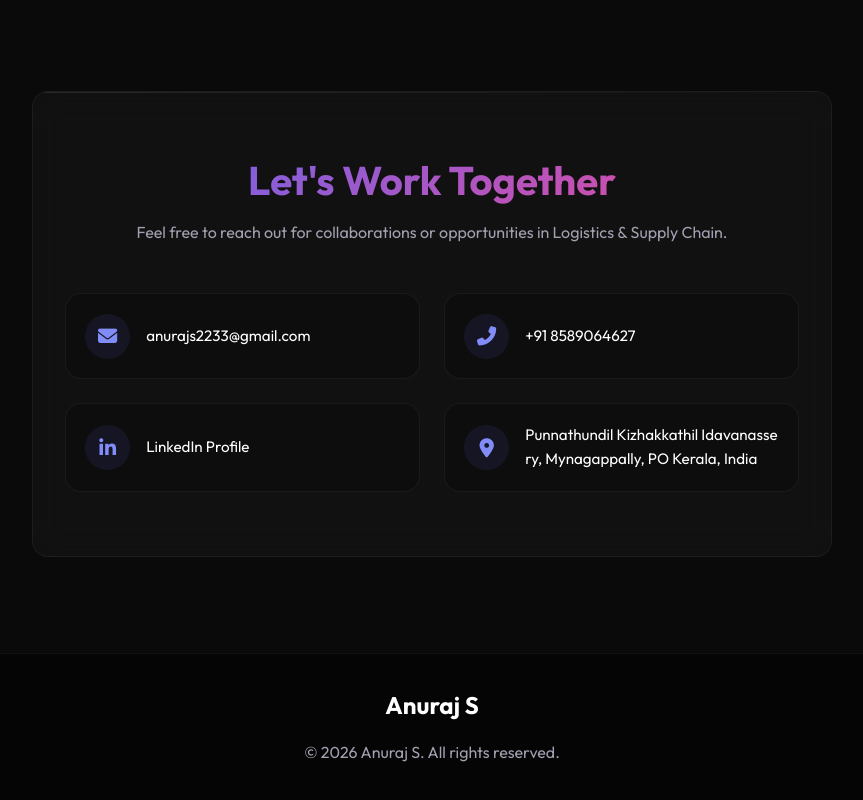
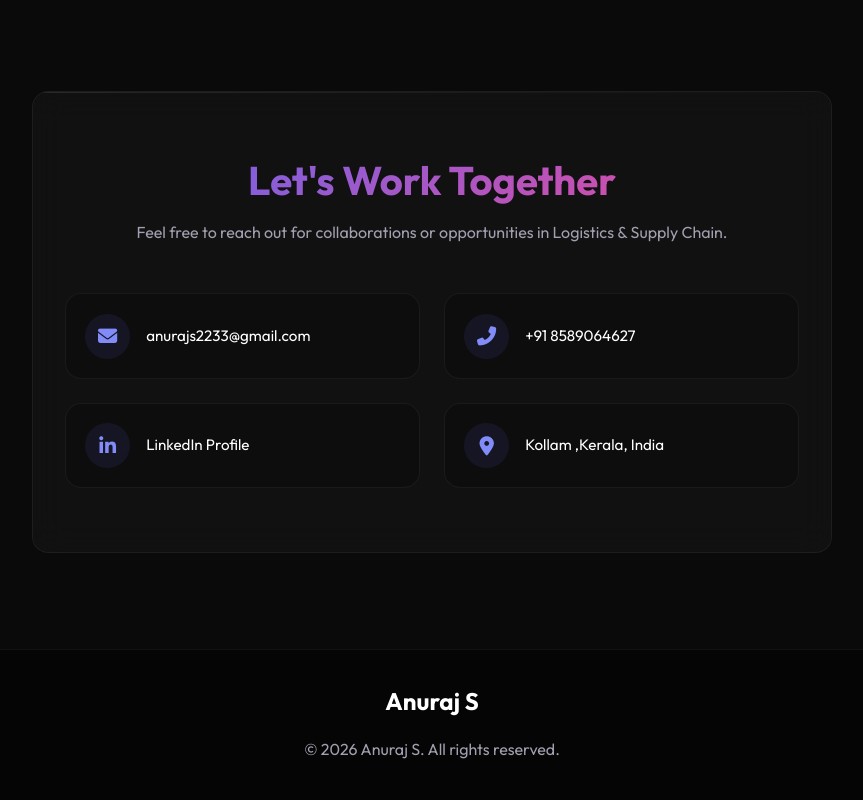
Before and after one commit to AnurajS23/AnurajS, a plain HTML site: page index.html in a window 1280 px wide. Shown: the part 4190-4990 px from the top of the page, without its empty margins (208-1071 px from the left). Drawn offline with Linux system fonts and the light colour scheme.

Commit message:
Update index.html

```diff
--- a/index.html
+++ b/index.html
@@ -257,7 +257,7 @@
 
                     <div class="contact-item">
                         <div class="contact-icon"><i class="fas fa-map-marker-alt"></i></div>
-                        <span>Punnathundil Kizhakkathil Idavanassery, Mynagappally, PO Kerala, India</span>
+                        <span>Kollam ,Kerala, India</span>
                     </div>
                 </div>
             </div>
```
